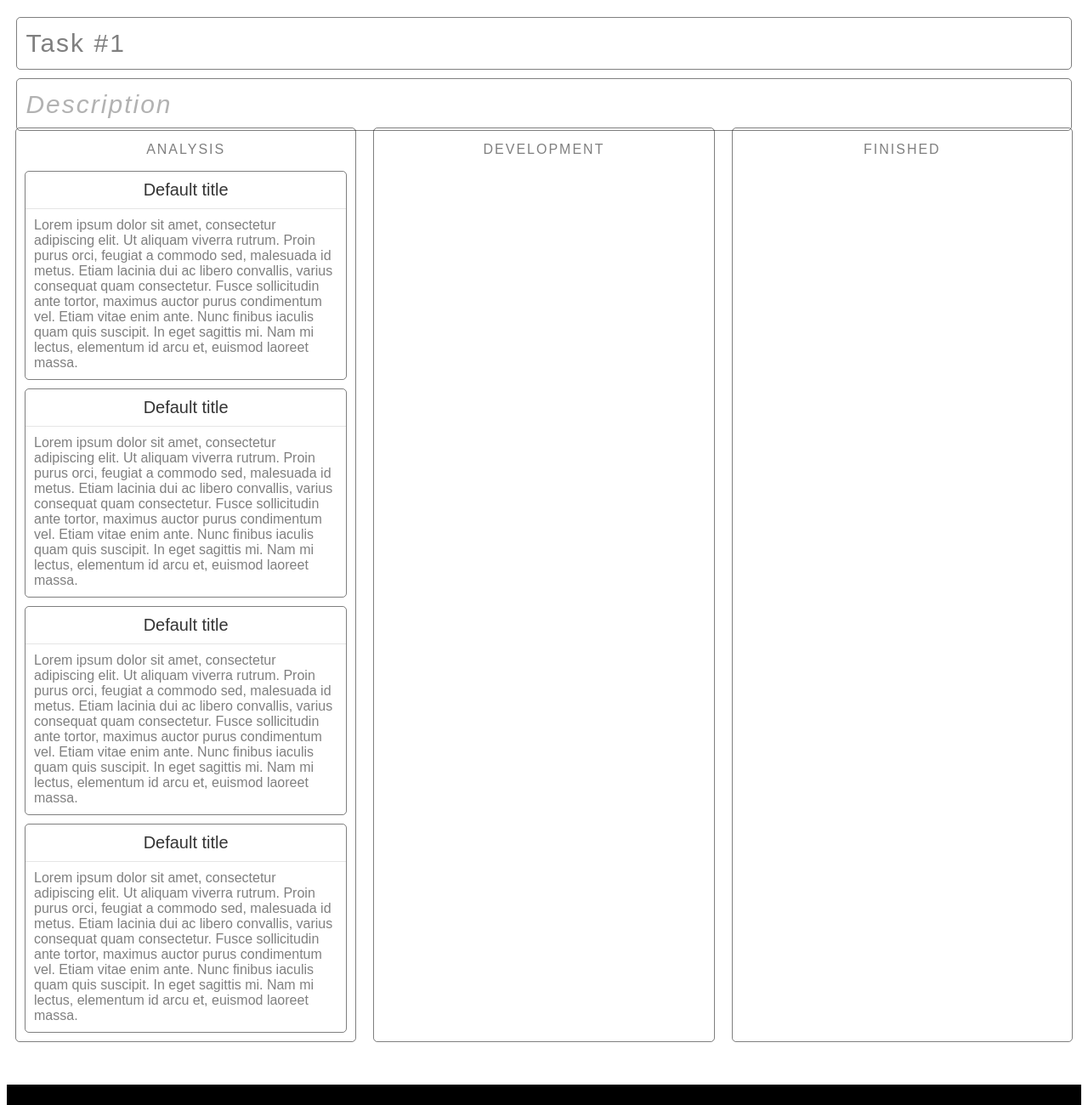
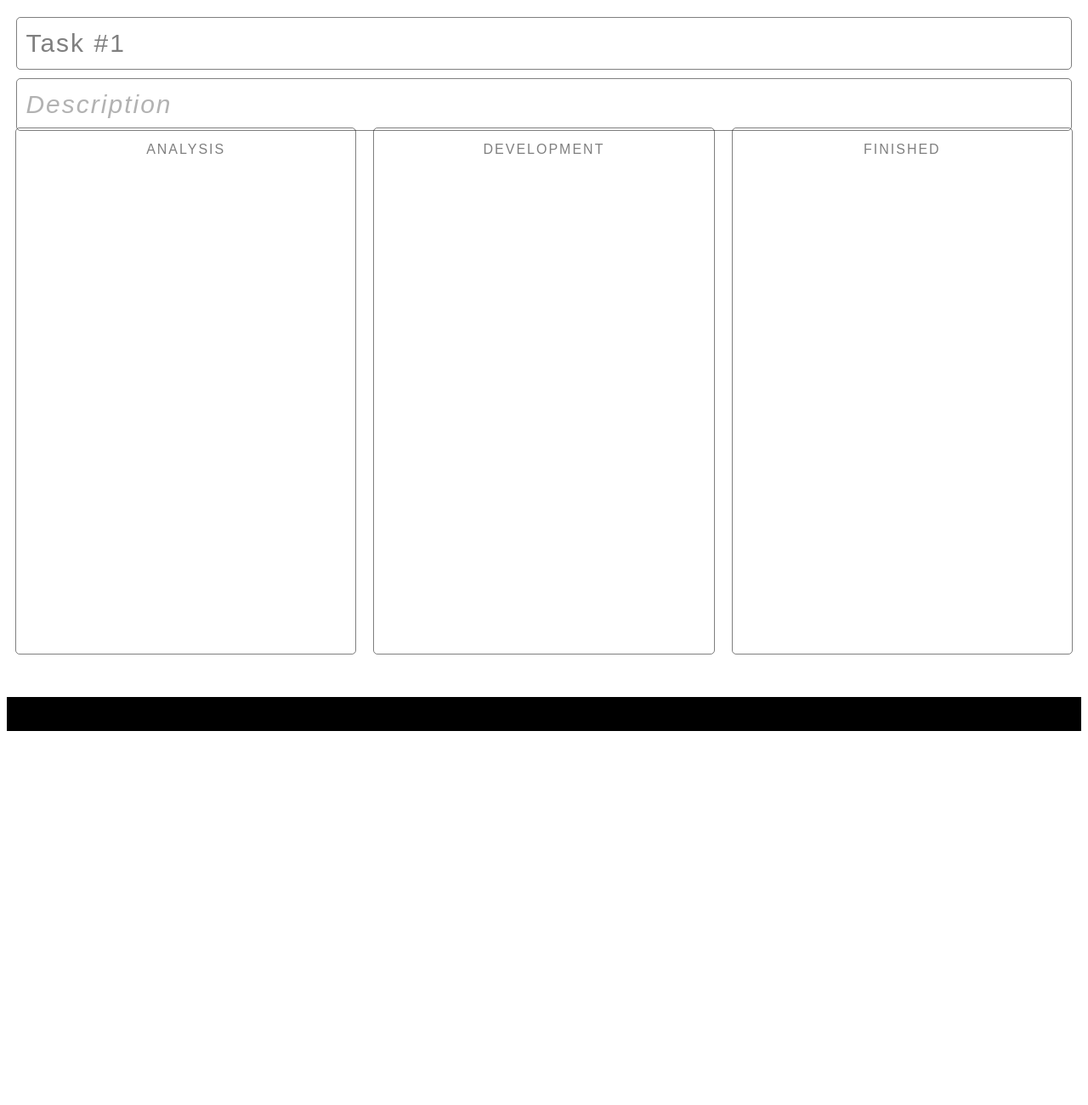
Before and after one commit to Lavaret/LightTasker, a plain HTML site: page index.html in a window 1280 px wide. Shown: the top 1300 px of the page at 85% size. After the commit the page ends 868 px from the top, so only its background shows below. Drawn offline with nearby package versions, Linux system fonts and the light colour scheme.

Commit message:
display tasks from local storage

```diff
--- a/index.html
+++ b/index.html
@@ -15,36 +15,10 @@
     <div class="wrapper">
         <div class="analysis column border">
             <p>{{ subtitle.analysis }}</p>
-            <div class="task border">
-                <div class="task-header">Default title</div>
+            <div v-for="task in tasks" class="task border">
+                <div class="task-header">{{task.title}}</div>
                 <div class="task-description">
-                    Lorem ipsum dolor sit amet, consectetur adipiscing elit. Ut aliquam viverra rutrum. Proin purus orci, feugiat a commodo sed, malesuada id metus.
-                    Etiam lacinia dui ac libero convallis, varius consequat quam consectetur. Fusce sollicitudin ante tortor, maximus auctor purus condimentum vel.
-                    Etiam vitae enim ante. Nunc finibus iaculis quam quis suscipit. In eget sagittis mi. Nam mi lectus, elementum id arcu et, euismod laoreet massa.
-                </div>
-            </div>
-            <div class="task border">
-                <div class="task-header">Default title</div>
-                <div class="task-description">
-                    Lorem ipsum dolor sit amet, consectetur adipiscing elit. Ut aliquam viverra rutrum. Proin purus orci, feugiat a commodo sed, malesuada id metus.
-                    Etiam lacinia dui ac libero convallis, varius consequat quam consectetur. Fusce sollicitudin ante tortor, maximus auctor purus condimentum vel.
-                    Etiam vitae enim ante. Nunc finibus iaculis quam quis suscipit. In eget sagittis mi. Nam mi lectus, elementum id arcu et, euismod laoreet massa.
-                </div>
-            </div>
-            <div class="task border">
-                <div class="task-header">Default title</div>
-                <div class="task-description">
-                    Lorem ipsum dolor sit amet, consectetur adipiscing elit. Ut aliquam viverra rutrum. Proin purus orci, feugiat a commodo sed, malesuada id metus.
-                    Etiam lacinia dui ac libero convallis, varius consequat quam consectetur. Fusce sollicitudin ante tortor, maximus auctor purus condimentum vel.
-                    Etiam vitae enim ante. Nunc finibus iaculis quam quis suscipit. In eget sagittis mi. Nam mi lectus, elementum id arcu et, euismod laoreet massa.
-                </div>
-            </div>
-            <div class="task border">
-                <div class="task-header">Default title</div>
-                <div class="task-description">
-                    Lorem ipsum dolor sit amet, consectetur adipiscing elit. Ut aliquam viverra rutrum. Proin purus orci, feugiat a commodo sed, malesuada id metus.
-                    Etiam lacinia dui ac libero convallis, varius consequat quam consectetur. Fusce sollicitudin ante tortor, maximus auctor purus condimentum vel.
-                    Etiam vitae enim ante. Nunc finibus iaculis quam quis suscipit. In eget sagittis mi. Nam mi lectus, elementum id arcu et, euismod laoreet massa.
+                    {{ task.description }}
                 </div>
             </div>
         </div>
```
